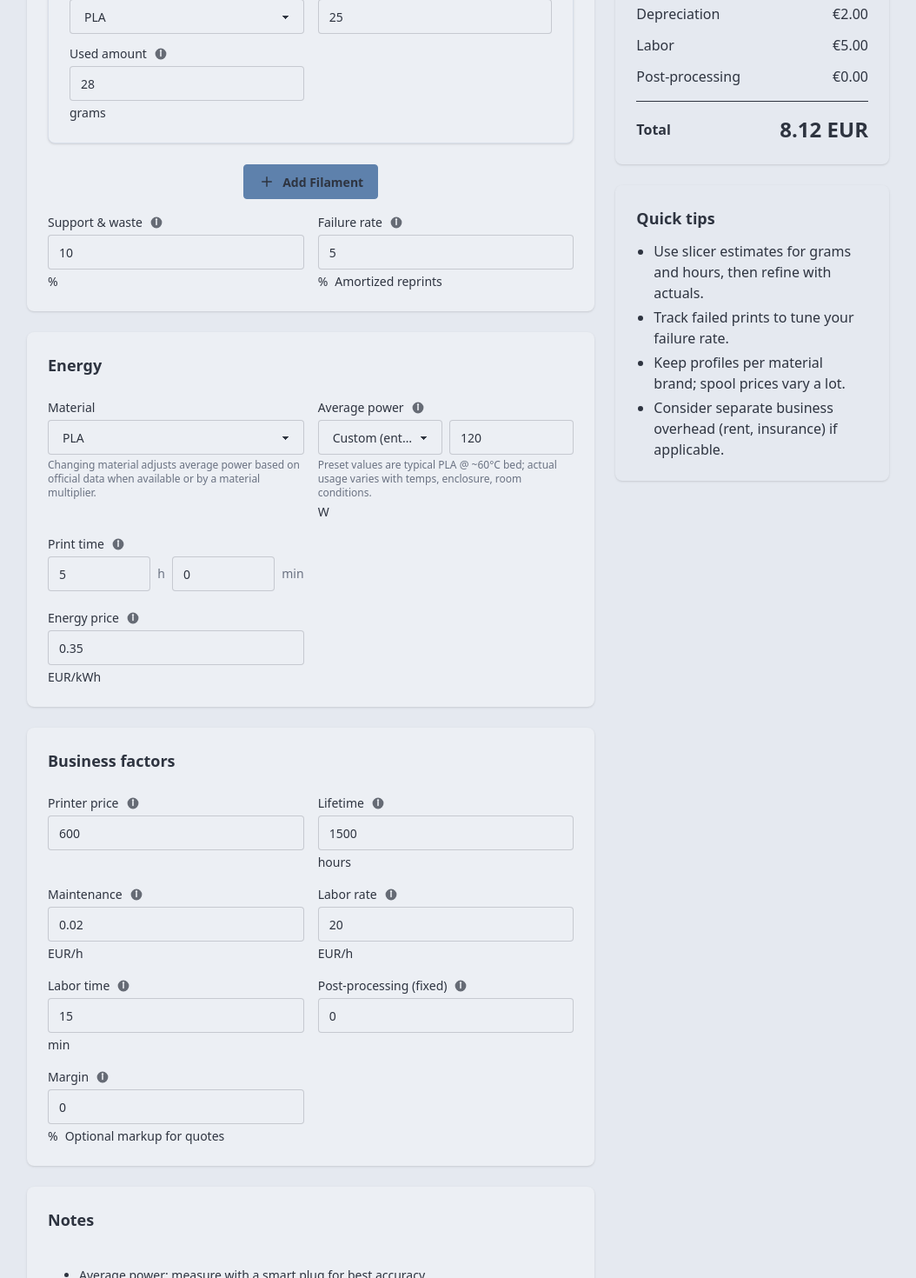
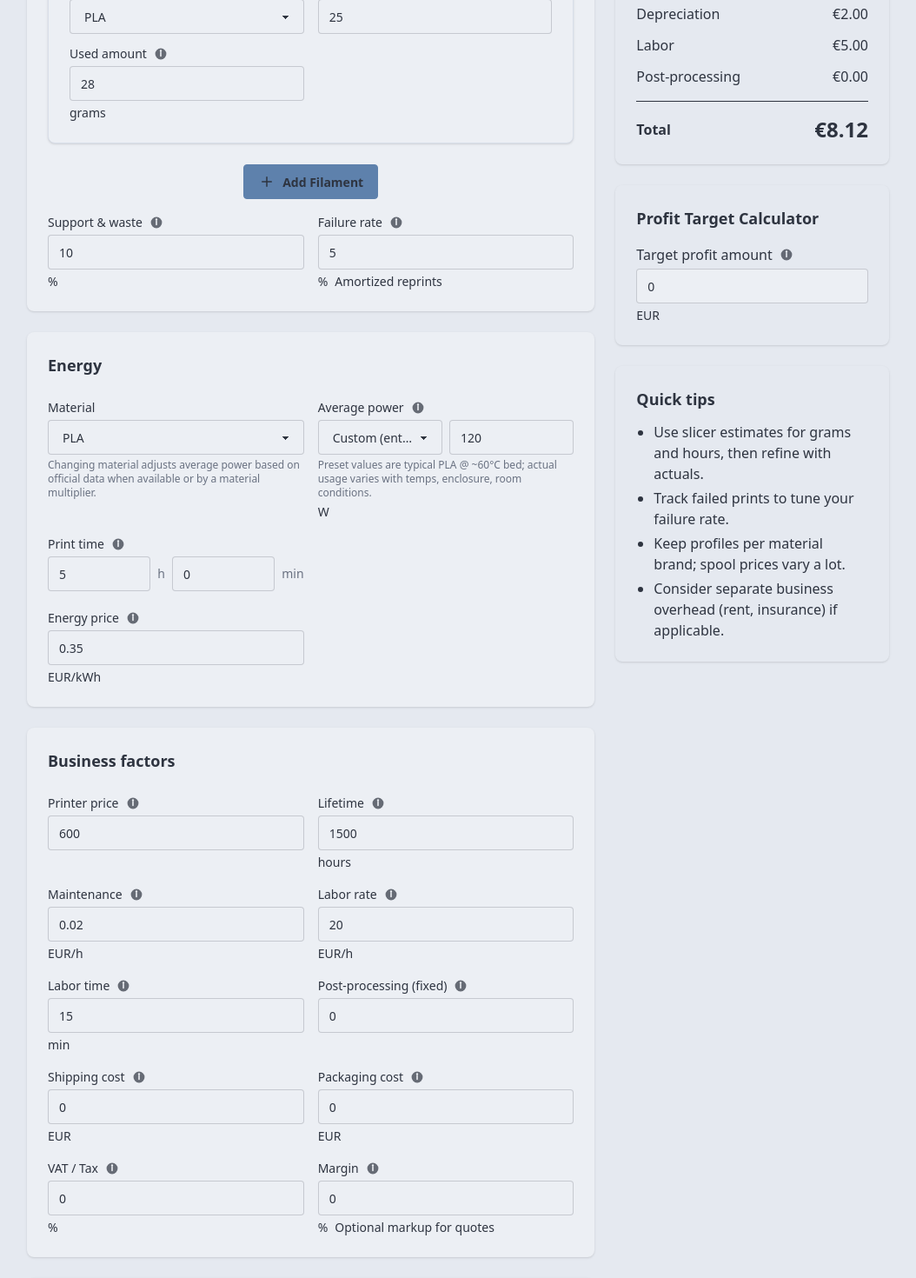
Before and after one commit to BenGeba/3d-print-cost, a React (Vite) app: page / in a window 1280 px wide. Shown: the part 480-1950 px from the top of the page at 87% size, without its empty margins (113-1167 px from the left). Built offline with nearby package versions, Linux system fonts and the light colour scheme.

Commit message:
feat: Add shipping, packaging, VAT, and target profit fields to cost calculator

```diff
--- a/src/App.tsx
+++ b/src/App.tsx
@@ -39,6 +39,10 @@ interface AppState {
   laborMinutes: number | string;
   postProcessingFixed: number | string;
   marginPercent: number | string;
+  shippingCost: number | string;
+  packagingCost: number | string;
+  vatPercent: number | string;
+  targetProfit: number | string;
   currency: string;
 }
 
@@ -151,6 +155,10 @@ const defaultState: AppState = {
   laborMinutes: 15,
   postProcessingFixed: 0,
   marginPercent: 0,
+  shippingCost: 0,
+  packagingCost: 0,
+  vatPercent: 0,
+  targetProfit: 0,
   currency: "EUR",
 };
 
@@ -348,7 +356,7 @@ function Line({ label, value, currency }: LineProps) {
     num: value ?? 0,
     currency,
     decimalPlaces: 2,
-    significantDecimalPlaces: 8,
+    significantDecimalPlaces: 2,
     locale: browserLocale
   });
   return (
@@ -596,10 +604,41 @@ export default function App() {
   }, [s.laborMinutes, s.laborRatePerHour]);
 
   const baseSubtotal = materialCost + energyCost + maintenanceCost + (s.mode === "business" ? depreciationCost + laborCost + number(s.postProcessingFixed, 0) : 0);
-  const margin = baseSubtotal * (number(s.marginPercent, 0) / 100);
-  const total = baseSubtotal + margin;
 
-  const fmt = (v: number): string => `${v.toLocaleString(undefined, { minimumFractionDigits: 2, maximumFractionDigits: 2 })} ${s.currency}`;
+  const shippingCost = s.mode === "business" ? number(s.shippingCost, 0) : 0;
+  const packagingCost = s.mode === "business" ? number(s.packagingCost, 0) : 0;
+  const subtotalWithExtras = baseSubtotal + shippingCost + packagingCost;
+
+  const margin = subtotalWithExtras * (number(s.marginPercent, 0) / 100);
+  const netTotal = subtotalWithExtras + margin;
+
+  const vatPercent = s.mode === "business" ? number(s.vatPercent, 0) : 0;
+  const vatAmount = netTotal * (vatPercent / 100);
+  const total = netTotal + vatAmount;
+
+  // Profit calculator - work backwards from target profit
+  const targetProfit = s.mode === "business" ? number(s.targetProfit, 0) : 0;
+  const requiredSellingPrice = useMemo(() => {
+    if (targetProfit <= 0) return 0;
+    // Required price = (base costs + shipping + packaging + target profit) / (1 - vatPercent/100)
+    const baseCosts = baseSubtotal + shippingCost + packagingCost;
+    const preTaxPrice = baseCosts + targetProfit;
+    return vatPercent > 0 ? preTaxPrice / (1 - vatPercent / 100) : preTaxPrice;
+  }, [baseSubtotal, shippingCost, packagingCost, targetProfit, vatPercent]);
+
+  const fmt = (v: number): string => {
+    const browserLocale =
+      (typeof navigator !== "undefined" &&
+        (navigator.languages?.[0] || navigator.language)) ||
+      "de-DE";
+    return formatToCurrency({
+      num: v ?? 0,
+      currency: s.currency,
+      decimalPlaces: 2,
+      significantDecimalPlaces: 8,
+      locale: browserLocale
+    });
+  };
 
   // --- Inline validation ---
   const errors = useMemo<ValidationErrors>(() => {
@@ -655,6 +694,16 @@ export default function App() {
       const mp = number(s.marginPercent);
       if (mp < 0 || mp > 200) e.marginPercent = "0–200%";
     }
+
+    // Validate new business fields
+    if (s.shippingCost !== "" && number(s.shippingCost) < 0) e.shippingCost = "Must be ≥ 0";
+    if (s.packagingCost !== "" && number(s.packagingCost) < 0) e.packagingCost = "Must be ≥ 0";
+    if (s.vatPercent !== "") {
+      const vp = number(s.vatPercent);
+      if (vp < 0 || vp > 100) e.vatPercent = "0–100%";
+    }
+    if (s.targetProfit !== "" && number(s.targetProfit) < 0) e.targetProfit = "Must be ≥ 0";
+
     return e;
   }, [s]);
 
@@ -670,9 +719,15 @@ export default function App() {
         lines.push(`Depreciation: ${fmt(depreciationCost)}`);
         lines.push(`Labor: ${fmt(laborCost)}`);
         lines.push(`Post-processing: ${fmt(number(s.postProcessingFixed,0))}`);
+        if (shippingCost > 0) lines.push(`Shipping: ${fmt(shippingCost)}`);
+        if (packagingCost > 0) lines.push(`Packaging: ${fmt(packagingCost)}`);
       }
       if (number(s.marginPercent,0) > 0) {
         lines.push(`Margin (${s.marginPercent}%): ${fmt(margin)}`);
+      }
+      if (s.mode === 'business' && vatPercent > 0) {
+        lines.push(`Net total: ${fmt(netTotal)}`);
+        lines.push(`VAT (${vatPercent}%): ${fmt(vatAmount)}`);
       }
       lines.push(`Total: ${fmt(total)}`);
       const text = lines.join('\n');
@@ -1191,6 +1246,38 @@ export default function App() {
                   </Field>
                 </Row>
                 <Row>
+                  <Field label="Shipping cost" suffix={s.currency} error={errors.shippingCost} tip="Fixed shipping cost per order">
+                    <input
+                      className={`${INPUT_CLASS} ${errors.shippingCost ? 'input-error' : ''}`}
+                      type="text"
+                      inputMode="decimal"
+                      placeholder="0"
+                      value={s.shippingCost}
+                      onChange={(e) => setMany({ shippingCost: parseInput(e.target.value) })}
+                    />
+                  </Field>
+                  <Field label="Packaging cost" suffix={s.currency} error={errors.packagingCost} tip="Fixed packaging cost per order">
+                    <input
+                      className={`${INPUT_CLASS} ${errors.packagingCost ? 'input-error' : ''}`}
+                      type="text"
+                      inputMode="decimal"
+                      placeholder="0"
+                      value={s.packagingCost}
+                      onChange={(e) => setMany({ packagingCost: parseInput(e.target.value) })}
+                    />
+                  </Field>
+                </Row>
+                <Row>
+                  <Field label="VAT / Tax" suffix="%" error={errors.vatPercent} tip="VAT percentage applied to net total">
+                    <input
+                      className={`${INPUT_CLASS} ${errors.vatPercent ? 'input-error' : ''}`}
+                      type="text"
+                      inputMode="decimal"
+                      placeholder="0"
+                      value={s.vatPercent}
+                      onChange={(e) => setMany({ vatPercent: parseInput(e.target.value) })}
+                    />
+                  </Field>
                   <Field label="Margin" suffix="%" hint="Optional markup for quotes" error={errors.marginPercent} tip="Add-on percentage applied on subtotal">
                     <input
                       className={`${INPUT_CLASS} ${errors.marginPercent ? 'input-error' : ''}`}
@@ -1237,10 +1324,19 @@ export default function App() {
                     <Line label="Depreciation" value={depreciationCost} currency={s.currency} />
                     <Line label="Labor" value={laborCost} currency={s.currency} />
                     <Line label="Post-processing" value={number(s.postProcessingFixed, 0)} currency={s.currency} />
+                    {shippingCost > 0 && <Line label="Shipping" value={shippingCost} currency={s.currency} />}
+                    {packagingCost > 0 && <Line label="Packaging" value={packagingCost} currency={s.currency} />}
                   </>
                 )}
                 {number(s.marginPercent, 0) > 0 && (
                   <Line label={`Margin (${s.marginPercent}%)`} value={margin} currency={s.currency} />
+                )}
+                {s.mode === "business" && vatPercent > 0 && (
+                  <>
+                    <hr className="my-2" />
+                    <Line label="Net total" value={netTotal} currency={s.currency} />
+                    <Line label={`VAT (${vatPercent}%)`} value={vatAmount} currency={s.currency} />
+                  </>
                 )}
               </div>
               <hr className="my-4" />
@@ -1249,6 +1345,41 @@ export default function App() {
                 <div className="text-2xl font-bold">{fmt(total)}</div>
               </div>
             </div>
+
+            {/* Profit Calculator - Business mode only */}
+            {s.mode === "business" && (
+              <div className={CARD_CLASS}>
+                <h2 className="text-lg font-semibold mb-4">Profit Target Calculator</h2>
+                <div className="space-y-4">
+                  <Field
+                    label="Target profit amount"
+                    suffix={s.currency}
+                    error={errors.targetProfit}
+                    tip="Enter desired profit to calculate required selling price"
+                  >
+                    <input
+                      className={`${INPUT_CLASS} ${errors.targetProfit ? 'input-error' : ''}`}
+                      type="text"
+                      inputMode="decimal"
+                      placeholder="0"
+                      value={s.targetProfit}
+                      onChange={(e) => setMany({ targetProfit: parseInput(e.target.value) })}
+                    />
+                  </Field>
+                  {targetProfit > 0 && (
+                    <div className="bg-base-200 rounded-lg p-4">
+                      <div className="flex items-center justify-between">
+                        <span className="font-medium">Required selling price:</span>
+                        <span className="text-xl font-bold text-primary">{fmt(requiredSellingPrice)}</span>
+                      </div>
+                      <div className="mt-2 text-sm text-base-content/70">
+                        For {fmt(targetProfit)} profit{vatPercent > 0 ? ` (includes ${vatPercent}% VAT)` : ''}
+                      </div>
+                    </div>
+                  )}
+                </div>
+              </div>
+            )}
 
             <div className={CARD_CLASS}>
               <h2 className="text-lg font-semibold mb-3">Quick tips</h2>
```
